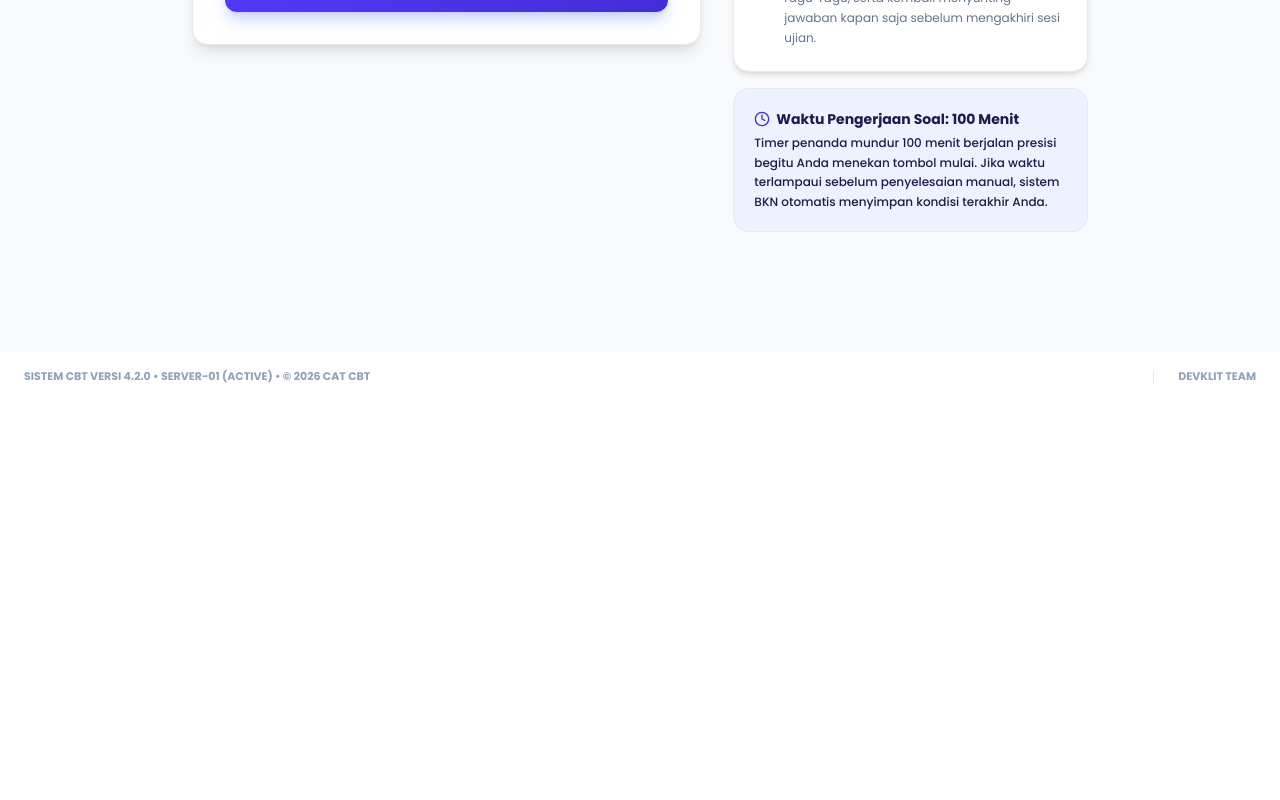
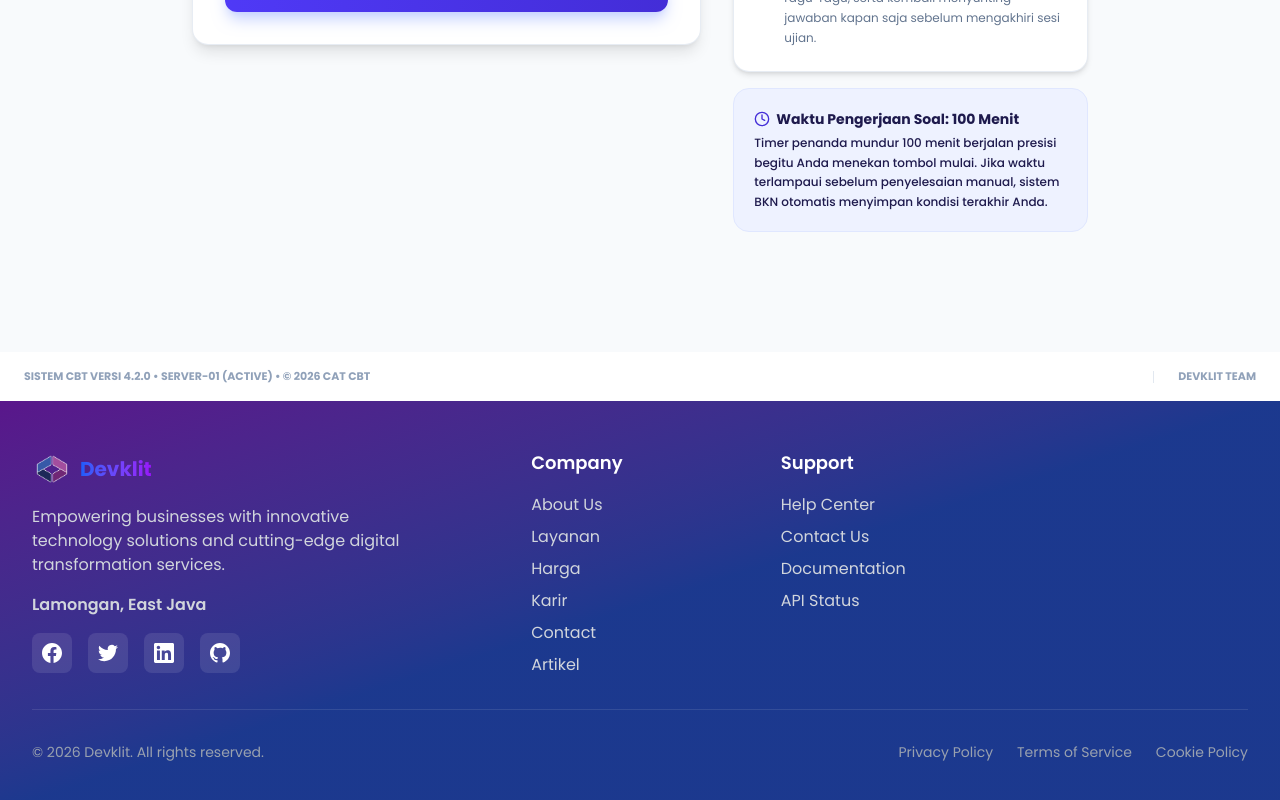
Before and after one commit to arishanzo/devklit_fe, a Next.js app: page /livedemo-cbt in a window 1280 px wide. Shown: the part 1038-1838 px from the top of the page. Before the commit the page ends 1439 px from the top, so only its background shows below. Built offline with nearby package versions, Linux system fonts and the light colour scheme.

Commit message:
update footer

```diff
--- a/app/livedemo-cbt/layout.tsx
+++ b/app/livedemo-cbt/layout.tsx
@@ -1,5 +1,6 @@
 import type { Metadata } from "next";
 import "../globals.css";
+import Footer from "../(landing)/components/layouts/footer";
 
 export const metadata: Metadata = {
   title: "Simulasi CBT CAT 2026 | Devklit Tech",
@@ -15,5 +16,5 @@ export default function CBTLayout({
 }: Readonly<{
   children: React.ReactNode;
 }>) {
-  return <>{children}</>;
+  return <>{children} <Footer/></>;
 }
```
